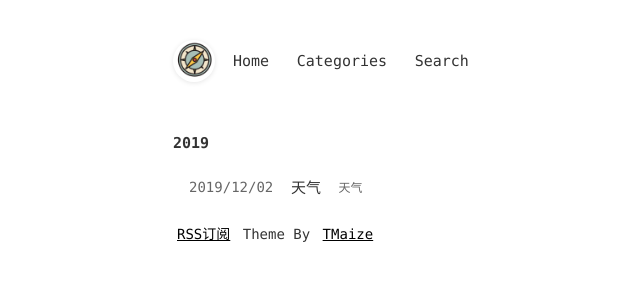
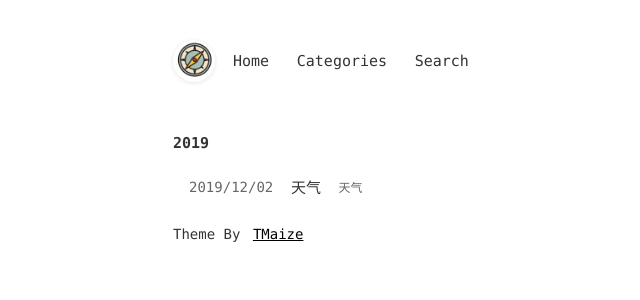
Before and after one commit to marlboro3420/marlboro3420.github.io, a Jekyll site: the page built from index.html, in a window 1280 px wide. Shown: the top 300 px of the page, without its empty margins (181-821 px from the left). Built offline with Jekyll 4.4.1, drawn with Linux system fonts in a browser that asks for light colours.

Commit message:
Update footer.html

```diff
--- a/_includes/footer.html
+++ b/_includes/footer.html
@@ -1,6 +1,6 @@
 <footer class="footer select-none animation-fade-up">
   <span>{{ site.footerText }}</span>
-  <a href="{{ site.baseUrl }}/static/xml/rss.xml">RSS订阅</a>
+ <!--  <a href="{{ site.baseUrl }}/static/xml/rss.xml">RSS订阅</a> -->
   <!-- 请保留主题来源 -->
   <span>Theme By</span>
   <a href="https://github.com/TMaize/tmaize-blog">TMaize</a>
```
